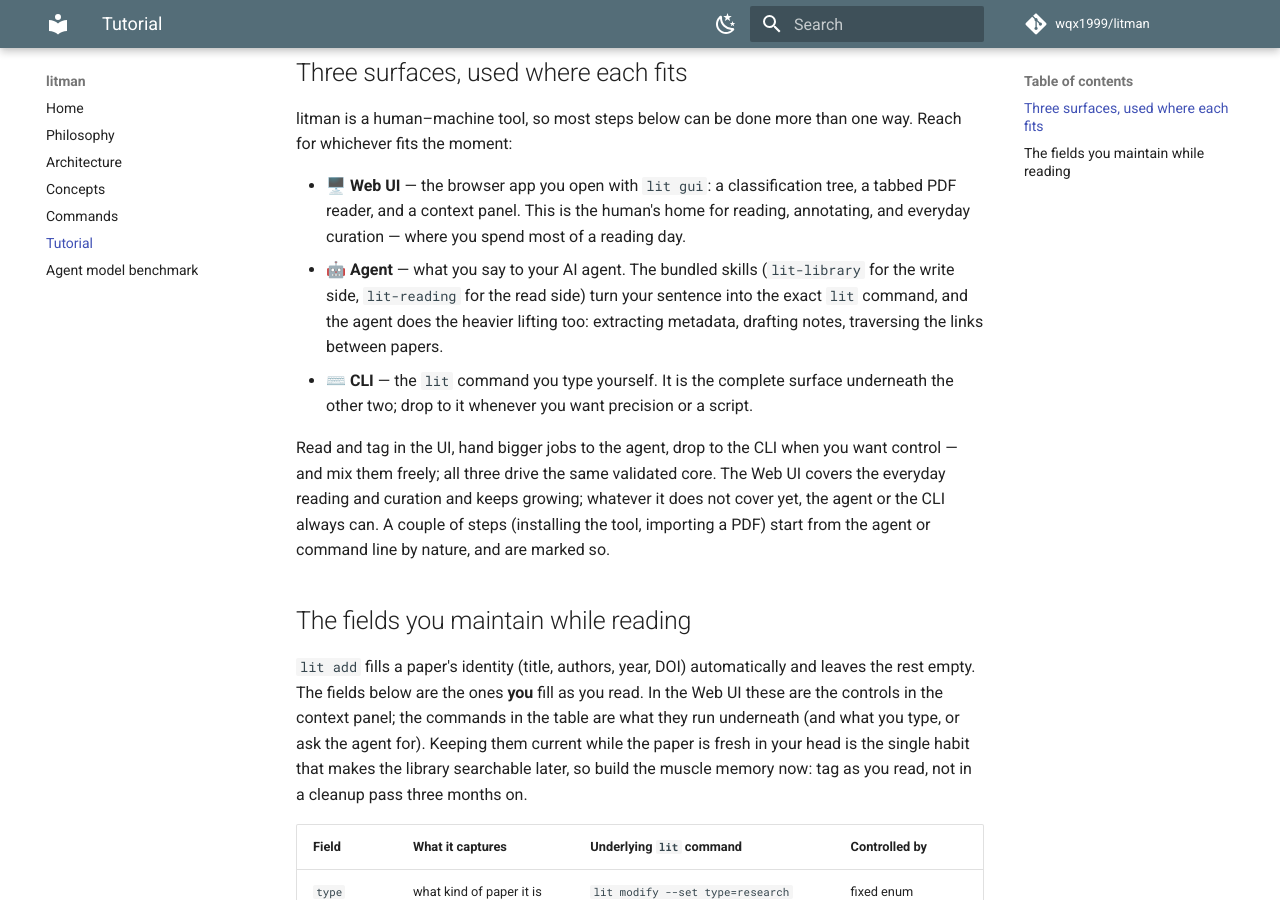
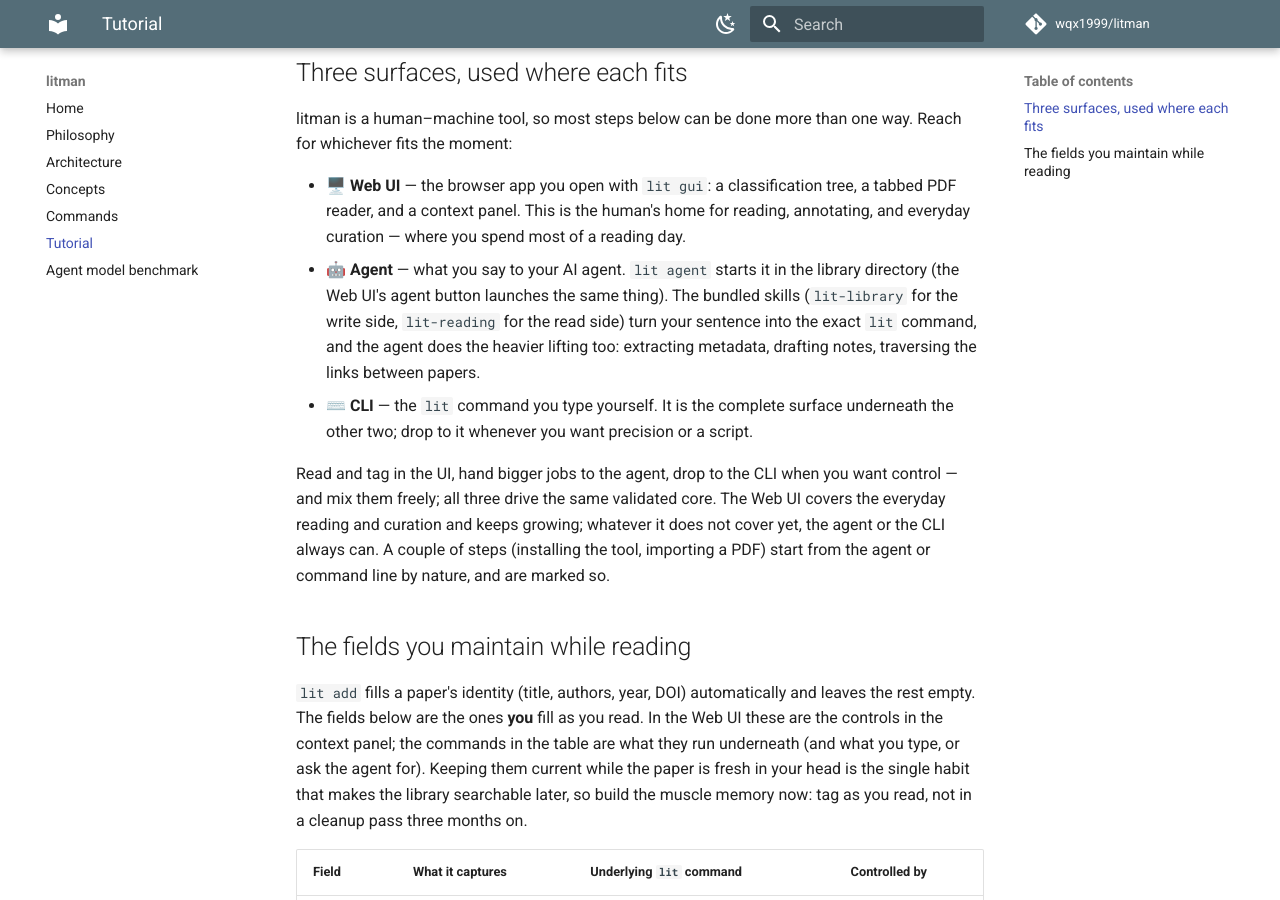
Before and after one commit to wqx1999/litman, an MkDocs documentation site: the page built from docs/5-tutorial.md, in a window 1280 px wide and 900 px high, scrolled down 597 px. Built offline with MkDocs 1.6.1 and Material for MkDocs 9.7.7, drawn with Linux system fonts in a browser that asks for light colours; comment, search, counter and statistics services are not loaded; some of the changed text lies outside the part shown.

Commit message:
docs: the reference matches the CLI it documents
The one claim that could misdirect automation: 4-commands promised
health-check exits 1 on any finding, but info findings (links_unsupported,
no display) never gate — a FAT32 library exits 0 by design. The module
docstring that seeded the error is fixed with it.

Also corrected against source:
- project set-path offers the rebuild (one Enter); the doc still had the
  hint-only behavior
- taxonomy add on a known value = silent no-op; merge --into may create
  its destination (3-concepts' refusal table said both refuse)
- view_definitions / unique_keys in lit-config.yaml are parsed but never
  read — labeled inert instead of documented as switches
- lit agent now appears in README, README-Agent's verified table,
  0-readme's recommended route, and the tutorial's agent surface
- tutorial's lit init transcript shows the parent-dir prompt the code
  added for that exact step
- documented: modify's singular-tag warning, the interactive 30-row list
  cap, code link/unlink flags, taxonomy rm's zero-refs no-prompt
- self-update moved to §5 Maintenance, where lit --help puts it
- views.py comments: the projection points at lit show --format json
  (ADR-007), and rebuild_views no longer claims a Windows dev-mode
  degraded path that does not exist

2413 tests pass; comment/docstring-only source changes; ruff zero new.

Co-Authored-By: Claude Fable 5 <noreply@anthropic.com>
Claude-Session: https://claude.ai/code/session_01BrXsCKmtQdvD52zmWaKKBw

````diff
--- a/docs/5-tutorial.md
+++ b/docs/5-tutorial.md
@@ -33,10 +33,12 @@ way. Reach for whichever fits the moment:
 - 🖥️ **Web UI** — the browser app you open with `lit gui`: a classification tree,
   a tabbed PDF reader, and a context panel. This is the human's home for reading,
   annotating, and everyday curation — where you spend most of a reading day.
-- 🤖 **Agent** — what you say to your AI agent. The bundled skills (`lit-library`
-  for the write side, `lit-reading` for the read side) turn your sentence into the
-  exact `lit` command, and the agent does the heavier lifting too: extracting
-  metadata, drafting notes, traversing the links between papers.
+- 🤖 **Agent** — what you say to your AI agent. `lit agent` starts it in the
+  library directory (the Web UI's agent button launches the same thing). The
+  bundled skills (`lit-library` for the write side, `lit-reading` for the read
+  side) turn your sentence into the exact `lit` command, and the agent does the
+  heavier lifting too: extracting metadata, drafting notes, traversing the links
+  between papers.
 - ⌨️ **CLI** — the `lit` command you type yourself. It is the complete surface
   underneath the other two; drop to it whenever you want precision or a script.
 
@@ -122,9 +124,11 @@ below.
 
 ```console
 $ lit init ~/research
+Parent directory /home/you/research does not exist. Create it? [Y/n]:
 ```
 
-This creates `~/research/literature_vault/` with the standard layout, registers
+(One Enter — the prompt only appears when the folder is not there yet.) This
+creates `~/research/literature_vault/` with the standard layout, registers
 it, and makes it active. Because it is the active library, every later command
 finds it with no flags — you do not set any environment variable.
 
````
Also changed, not shown: CHANGELOG.md (+10 -0 lines), README-Agent.md (+1 -0 lines), README.md (+2 -1 lines), docs/0-readme.md (+4 -4 lines), docs/3-concepts.md (+5 -5 lines), docs/4-commands.md (+45 -35 lines), 2 other files.
